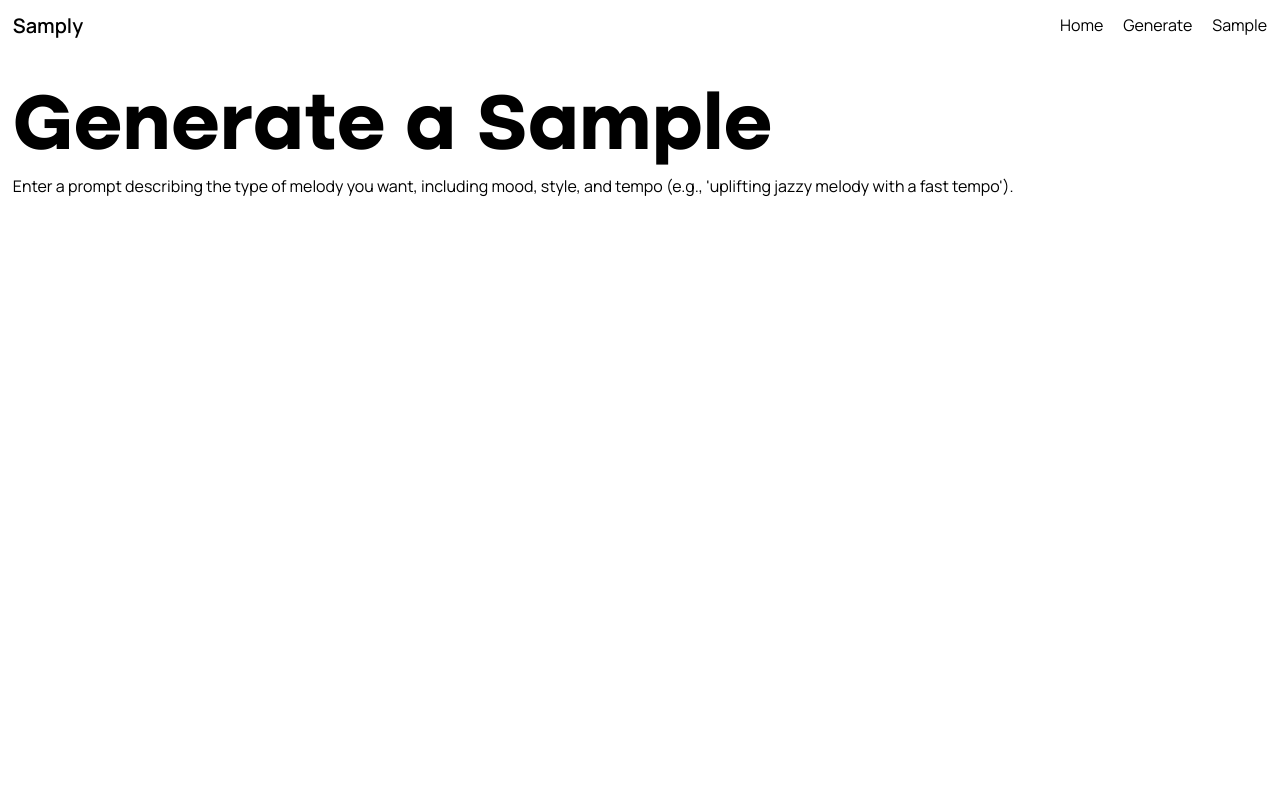
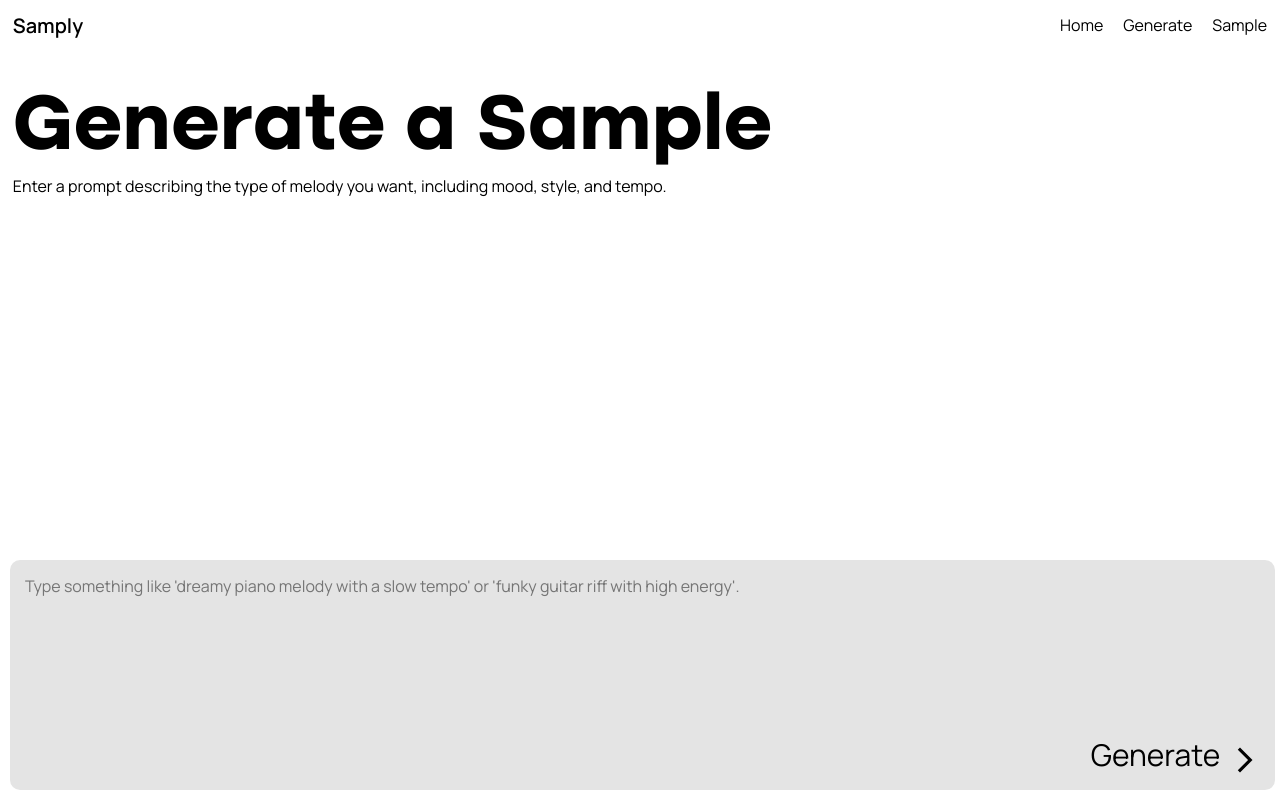
Before and after one commit to Glory-menga/Prototype-Sample-Generation, a React (Vite) app in the folder Sample-Generation/: page /generate in a window 1280 px wide. Built offline with nearby package versions, Linux system fonts and the light colour scheme.

Commit message:
Dummy Generate page done

```diff
--- a/Sample-Generation/package.json
+++ b/Sample-Generation/package.json
@@ -13,7 +13,8 @@
     "react": "^19.1.0",
     "react-dom": "^19.1.0",
     "react-icons": "^5.5.0",
-    "react-router-dom": "^7.5.3"
+    "react-router-dom": "^7.5.3",
+    "react-toastify": "^11.0.5"
   },
   "devDependencies": {
     "@eslint/js": "^9.25.0",
--- a/Sample-Generation/src/App.css
+++ b/Sample-Generation/src/App.css
@@ -57,4 +57,35 @@ li{
   margin: 30px auto 0 auto;
   width: 98%;
 }
+.input{
+  background-color: #E4E4E4;
+  border-radius: 10px;
+  display: flex;
+  flex-direction: column;
+  justify-content: space-between;
+  position: absolute;
+  padding: 15px;
+  width: 96.5%;
+  height: 200px;
+  bottom: 10px;
+  left: 10px;
+}
+.input input{
+  font-family: 'manrope';
+  border: none;
+  outline: none;
+  background-color: transparent;
+  padding-bottom: 130px;
+  font-size: 16px;
+}
+.btn{
+  display: flex;
+  flex-direction: row;
+  justify-content: flex-end;
+}
+.btn button{
+  display: flex;
+  align-items: flex-end;
+  gap: 10px;
+}
 /* Generate */
--- a/Sample-Generation/src/pages/Generate.tsx
+++ b/Sample-Generation/src/pages/Generate.tsx
@@ -1,17 +1,56 @@
 import Nav from '../components/Nav';
+import { useState } from 'react';
+import { ToastContainer, toast } from 'react-toastify';
+import { MdOutlineArrowForwardIos } from "react-icons/md";
+import 'react-toastify/dist/ReactToastify.css';
 
 const Generate = () => {
+  const [prompt, setPrompt] = useState('');
+
+  const handleSubmit = (e: React.FormEvent) => {
+    e.preventDefault();
+    if (prompt.trim() === '') {
+      toast.error('Please enter a prompt');
+      return;
+    }
+    toast.success('Prompt submitted');
+    console.log('Prompt submitted:', prompt);
+  };
+
   return (
     <>
       <Nav />
       <div className='container'>
         <div className='txt-generation'>
           <h1>Generate a Sample</h1>
-                    <p>Enter a prompt describing the type of melody you want, including mood, style, and tempo (e.g., 'uplifting jazzy melody with a fast tempo').</p>
+          <p>Enter a prompt describing the type of melody you want, including mood, style, and tempo.</p>
         </div>
-                <div className='input'>
+        <form className='input' onSubmit={handleSubmit}>
+          <input
+            type="text"
+            value={prompt}
+            onChange={(e) => setPrompt(e.target.value)}
+            placeholder="Type something like 'dreamy piano melody with a slow tempo' or 'funky guitar riff with high energy'. "
+            className="prompt-input"
+          />
+          <div className='btn'>
+            <button type="submit">Generate <MdOutlineArrowForwardIos size={30} /></button>
+          </div>
+        </form>
 
-                </div>
+        <ToastContainer
+          position="top-right"
+          autoClose={3000}
+          hideProgressBar={false}
+          newestOnTop
+          closeOnClick
+          pauseOnFocusLoss
+          draggable
+          pauseOnHover
+          theme="dark"
+          toastClassName="custom-toast"
+          progressClassName="custom-progress"
+        />
       </div>
     </>
   );
```
Also changed, not shown: 1 other file (tests, documents, lock files or other folders). Lines whose indentation alone changed are shown as unchanged.
